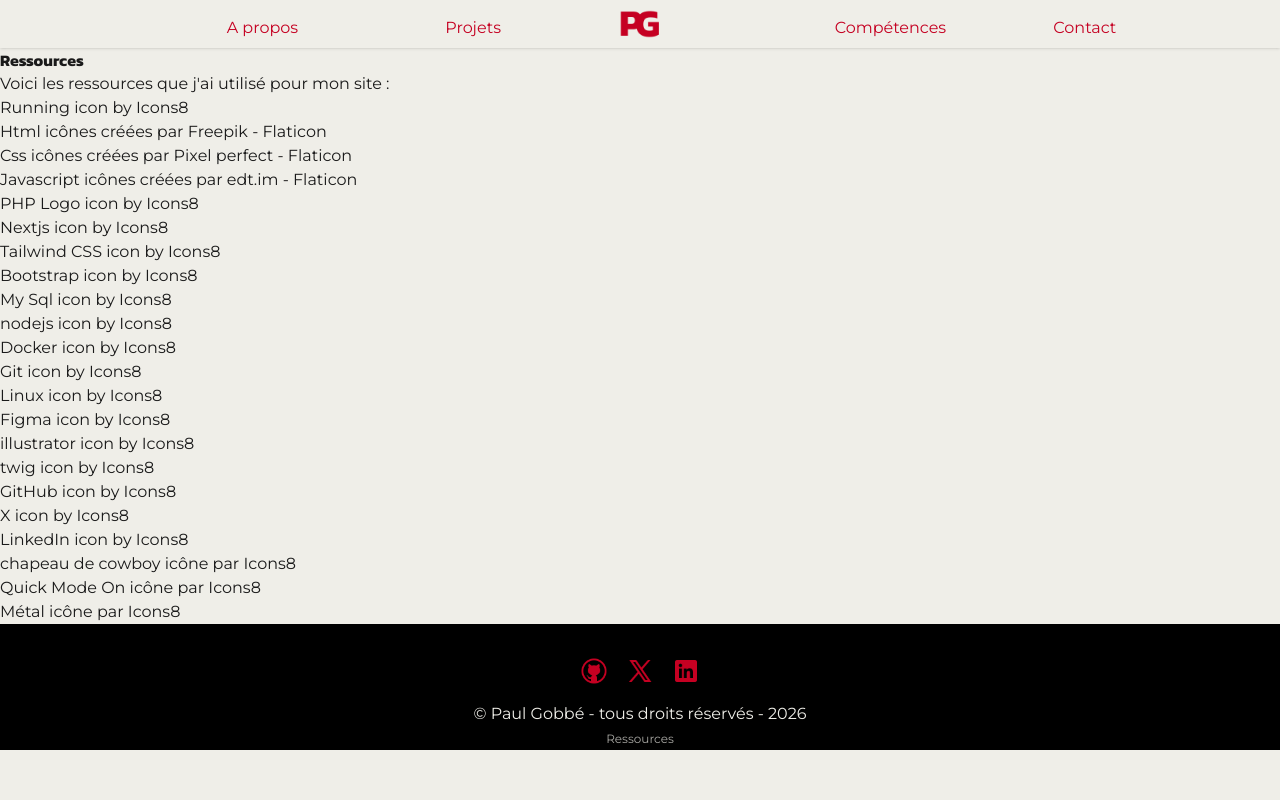
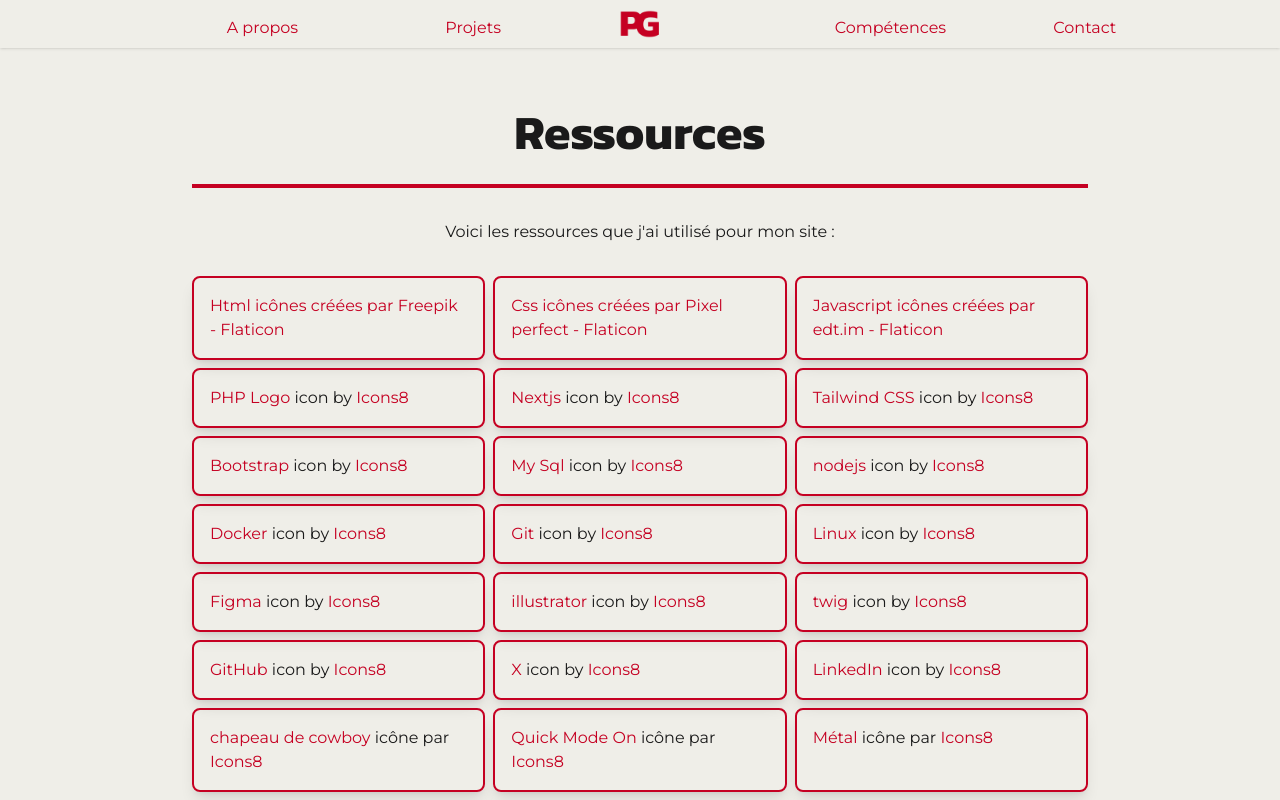
Before and after one commit to paulgob/my-portfolio, a Next.js app: page /ressources in a window 1280 px wide. Shown: the top 800 px of the page. Built offline with nearby package versions, Linux system fonts and the light colour scheme.

Commit message:
Fixing Nav issue and style the ressources page

```diff
--- a/app/ressources/page.tsx
+++ b/app/ressources/page.tsx
@@ -1,255 +1,342 @@
 export default function Page() {
     return (
-        <div>
-            <h1>Ressources</h1>
-            <p>Voici les ressources que j'ai utilisé pour mon site :</p>
-            <ul>
-                <li>
-                    <a
-                        target="_blank"
-                        href="https://icons8.com/icon/EUivfzp2PLyT/running"
-                    >
-                        Running
-                    </a>{" "}
-                    icon by{" "}
-                    <a target="_blank" href="https://icons8.com">
-                        Icons8
-                    </a>
-                </li>
-                <li>
+        <div className="mx-4 py-12 md:mx-auto md:max-w-4xl">
+            <h1 className="text-[3rem] text-center">Ressources</h1>
+            <hr className="bg-red-primary border-red-primary h-1 my-4" />
+            <p className="text-center mt-8">
+                Voici les ressources que j'ai utilisé pour mon site :
+            </p>
+            <ul className="mt-8 grid grid-cols-1 gap-2 md:grid-cols-2 lg:grid-cols-3">
+                <li className="shadow-lg p-4 border-2 border-red-primary rounded-lg">
                     <a
                         href="https://www.flaticon.com/fr/icones-gratuites/html"
                         title="html icônes"
+                        className="text-red-primary hover:underline"
                     >
                         Html icônes créées par Freepik - Flaticon
                     </a>
                 </li>
-                <li>
+                <li className="shadow-lg p-4 border-2 border-red-primary rounded-lg">
                     <a
                         href="https://www.flaticon.com/fr/icones-gratuites/css"
                         title="css icônes"
+                        className="text-red-primary hover:underline"
                     >
                         Css icônes créées par Pixel perfect - Flaticon
                     </a>
                 </li>
-                <li>
+                <li className="shadow-lg p-4 border-2 border-red-primary rounded-lg">
                     <a
                         href="https://www.flaticon.com/fr/icones-gratuites/javascript"
                         title="javascript icônes"
+                        className="text-red-primary hover:underline"
                     >
                         Javascript icônes créées par edt.im - Flaticon
                     </a>
                 </li>
-                <li>
+                <li className="shadow-lg p-4 border-2 border-red-primary rounded-lg">
                     <a
                         target="_blank"
                         href="https://icons8.com/icon/39856/php-logo"
+                        className="text-red-primary hover:underline"
                     >
                         PHP Logo
                     </a>{" "}
                     icon by{" "}
-                    <a target="_blank" href="https://icons8.com">
+                    <a
+                        target="_blank"
+                        href="https://icons8.com"
+                        className="text-red-primary hover:underline"
+                    >
                         Icons8
                     </a>
                 </li>
-                <li>
+                <li className="shadow-lg p-4 border-2 border-red-primary rounded-lg">
                     <a
                         target="_blank"
                         href="https://icons8.com/icon/yUdJlcKanVbh/nextjs"
+                        className="text-red-primary hover:underline"
                     >
                         Nextjs
                     </a>{" "}
                     icon by{" "}
-                    <a target="_blank" href="https://icons8.com">
+                    <a
+                        target="_blank"
+                        href="https://icons8.com"
+                        className="text-red-primary hover:underline"
+                    >
                         Icons8
                     </a>
                 </li>
-                <li>
+                <li className="shadow-lg p-4 border-2 border-red-primary rounded-lg">
                     <a
                         target="_blank"
                         href="https://icons8.com/icon/UpSCHTwpywad/tailwind-css"
+                        className="text-red-primary hover:underline"
                     >
                         Tailwind CSS
                     </a>{" "}
                     icon by{" "}
-                    <a target="_blank" href="https://icons8.com">
+                    <a
+                        target="_blank"
+                        href="https://icons8.com"
+                        className="text-red-primary hover:underline"
+                    >
                         Icons8
                     </a>
                 </li>
-                <li>
+                <li className="shadow-lg p-4 border-2 border-red-primary rounded-lg">
                     <a
                         target="_blank"
                         href="https://icons8.com/icon/ldQqWiIRv9bc/bootstrap"
+                        className="text-red-primary hover:underline"
                     >
                         Bootstrap
                     </a>{" "}
                     icon by{" "}
-                    <a target="_blank" href="https://icons8.com">
+                    <a
+                        target="_blank"
+                        href="https://icons8.com"
+                        className="text-red-primary hover:underline"
+                    >
                         Icons8
                     </a>
                 </li>
-                <li>
+                <li className="shadow-lg p-4 border-2 border-red-primary rounded-lg">
                     <a
                         target="_blank"
                         href="https://icons8.com/icon/ByCcJFjqrzw8/my-sql"
+                        className="text-red-primary hover:underline"
                     >
                         My Sql
                     </a>{" "}
                     icon by{" "}
-                    <a target="_blank" href="https://icons8.com">
+                    <a
+                        target="_blank"
+                        href="https://icons8.com"
+                        className="text-red-primary hover:underline"
+                    >
                         Icons8
                     </a>
                 </li>
-                <li>
+                <li className="shadow-lg p-4 border-2 border-red-primary rounded-lg">
                     <a
                         target="_blank"
                         href="https://icons8.com/icon/FQlr_bFSqEdG/node-js"
+                        className="text-red-primary hover:underline"
                     >
                         nodejs
                     </a>{" "}
                     icon by{" "}
-                    <a target="_blank" href="https://icons8.com">
+                    <a
+                        target="_blank"
+                        href="https://icons8.com"
+                        className="text-red-primary hover:underline"
+                    >
                         Icons8
                     </a>
                 </li>
-                <li>
+                <li className="shadow-lg p-4 border-2 border-red-primary rounded-lg">
                     <a
                         target="_blank"
                         href="https://icons8.com/icon/ckyutUQGU0PM/docker"
+                        className="text-red-primary hover:underline"
                     >
                         Docker
                     </a>{" "}
                     icon by{" "}
-                    <a target="_blank" href="https://icons8.com">
+                    <a
+                        target="_blank"
+                        href="https://icons8.com"
+                        className="text-red-primary hover:underline"
+                    >
                         Icons8
                     </a>
                 </li>
-                <li>
-                    <a target="_blank" href="https://icons8.com/icon/38389/git">
+                <li className="shadow-lg p-4 border-2 border-red-primary rounded-lg">
+                    <a
+                        target="_blank"
+                        href="https://icons8.com/icon/38389/git"
+                        className="text-red-primary hover:underline"
+                    >
                         Git
                     </a>{" "}
                     icon by{" "}
-                    <a target="_blank" href="https://icons8.com">
+                    <a
+                        target="_blank"
+                        href="https://icons8.com"
+                        className="text-red-primary hover:underline"
+                    >
                         Icons8
                     </a>
                 </li>
-                <li>
+                <li className="shadow-lg p-4 border-2 border-red-primary rounded-lg">
                     <a
                         target="_blank"
                         href="https://icons8.com/icon/38796/linux"
+                        className="text-red-primary hover:underline"
                     >
                         Linux
                     </a>{" "}
                     icon by{" "}
-                    <a target="_blank" href="https://icons8.com">
+                    <a
+                        target="_blank"
+                        href="https://icons8.com"
+                        className="text-red-primary hover:underline"
+                    >
                         Icons8
                     </a>
                 </li>
-                <li>
+                <li className="shadow-lg p-4 border-2 border-red-primary rounded-lg">
                     <a
                         target="_blank"
                         href="https://icons8.com/icon/amXjtNWVYSKP/figma"
+                        className="text-red-primary hover:underline"
                     >
                         Figma
                     </a>{" "}
                     icon by{" "}
-                    <a target="_blank" href="https://icons8.com">
+                    <a
+                        target="_blank"
+                        href="https://icons8.com"
+                        className="text-red-primary hover:underline"
+                    >
                         Icons8
                     </a>
                 </li>
-                <li>
+                <li className="shadow-lg p-4 border-2 border-red-primary rounded-lg">
                     <a
                         target="_blank"
                         href="https://icons8.com/icon/100522/adobe-illustrator"
+                        className="text-red-primary hover:underline"
                     >
                         illustrator
                     </a>{" "}
                     icon by{" "}
-                    <a target="_blank" href="https://icons8.com">
+                    <a
+                        target="_blank"
+                        href="https://icons8.com"
+                        className="text-red-primary hover:underline"
+                    >
                         Icons8
                     </a>
                 </li>
-                <li>
+                <li className="shadow-lg p-4 border-2 border-red-primary rounded-lg">
                     <a
                         target="_blank"
                         href="https://icons8.com/icon/33oEuvUficSB/goji"
+                        className="text-red-primary hover:underline"
                     >
                         twig
                     </a>{" "}
                     icon by{" "}
-                    <a target="_blank" href="https://icons8.com">
+                    <a
+                        target="_blank"
+                        href="https://icons8.com"
+                        className="text-red-primary hover:underline"
+                    >
                         Icons8
                     </a>
                 </li>
-                <li>
+                <li className="shadow-lg p-4 border-2 border-red-primary rounded-lg">
                     <a
                         target="_blank"
                         href="https://icons8.com/icon/zuHqpgzrusU5/github"
+                        className="text-red-primary hover:underline"
                     >
                         GitHub
                     </a>{" "}
                     icon by{" "}
-                    <a target="_blank" href="https://icons8.com">
+                    <a
+                        target="_blank"
+                        href="https://icons8.com"
+                        className="text-red-primary hover:underline"
+                    >
                         Icons8
                     </a>
                 </li>
-                <li>
+                <li className="shadow-lg p-4 border-2 border-red-primary rounded-lg">
                     <a
                         target="_blank"
                         href="https://icons8.com/icon/YfCbGWCWcuar/x"
+                        className="text-red-primary hover:underline"
                     >
                         X
                     </a>{" "}
                     icon by{" "}
-                    <a target="_blank" href="https://icons8.com">
+                    <a
+                        target="_blank"
+                        href="https://icons8.com"
+                        className="text-red-primary hover:underline"
+                    >
                         Icons8
                     </a>
                 </li>
-                <li>
+                <li className="shadow-lg p-4 border-2 border-red-primary rounded-lg">
                     <a
                         target="_blank"
                         href="https://icons8.com/icon/98960/linkedin"
+                        className="text-red-primary hover:underline"
                     >
                         LinkedIn
                     </a>{" "}
                     icon by{" "}
-                    <a target="_blank" href="https://icons8.com">
+                    <a
+                        target="_blank"
+                        href="https://icons8.com"
+                        className="text-red-primary hover:underline"
+                    >
                         Icons8
                     </a>
                 </li>
-                <li>
+                <li className="shadow-lg p-4 border-2 border-red-primary rounded-lg">
                     <a
                         target="_blank"
                         href="https://icons8.com/icon/UhXcV-ggoL4I/cowboy-hat"
+                        className="text-red-primary hover:underline"
                     >
                         chapeau de cowboy
                     </a>{" "}
                     icône par{" "}
-                    <a target="_blank" href="https://icons8.com">
+                    <a
+                        target="_blank"
+                        href="https://icons8.com"
+                        className="text-red-primary hover:underline"
+                    >
                         Icons8
                     </a>
                 </li>
-                <li>
+                <li className="shadow-lg p-4 border-2 border-red-primary rounded-lg">
                     <a
                         target="_blank"
                         href="https://icons8.com/icon/mo0QZAFTfTlF/quick-mode-on"
+                        className="text-red-primary hover:underline"
                     >
                         Quick Mode On
                     </a>{" "}
                     icône par{" "}
-                    <a target="_blank" href="https://icons8.com">
+                    <a
+                        target="_blank"
+                        href="https://icons8.com"
+                        className="text-red-primary hover:underline"
+                    >
                         Icons8
                     </a>
                 </li>
-                <li>
+                <li className="shadow-lg p-4 border-2 border-red-primary rounded-lg">
                     <a
                         target="_blank"
                         href="https://icons8.com/icon/17763/metal-music"
+                        className="text-red-primary hover:underline"
                     >
                         Métal
                     </a>{" "}
                     icône par{" "}
-                    <a target="_blank" href="https://icons8.com">
+                    <a
+                        target="_blank"
+                        href="https://icons8.com"
+                        className="text-red-primary hover:underline"
+                    >
                         Icons8
                     </a>
                 </li>
```
Also changed, not shown: components/header.tsx (+4 -4 lines).
